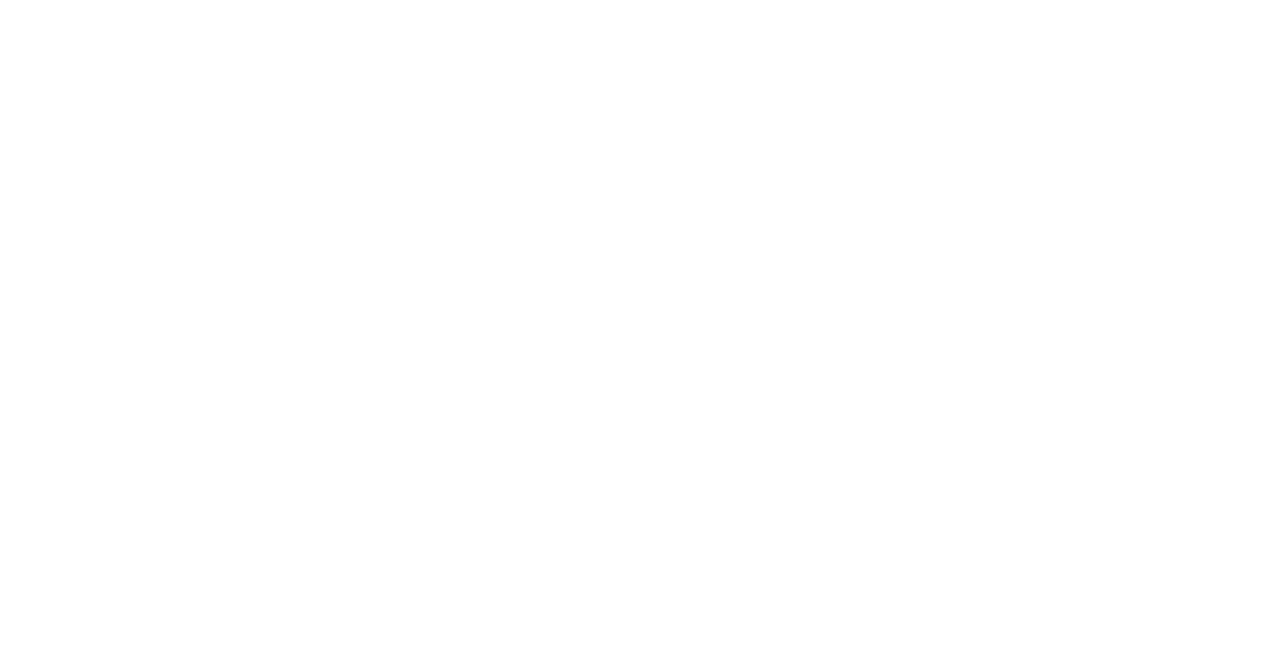
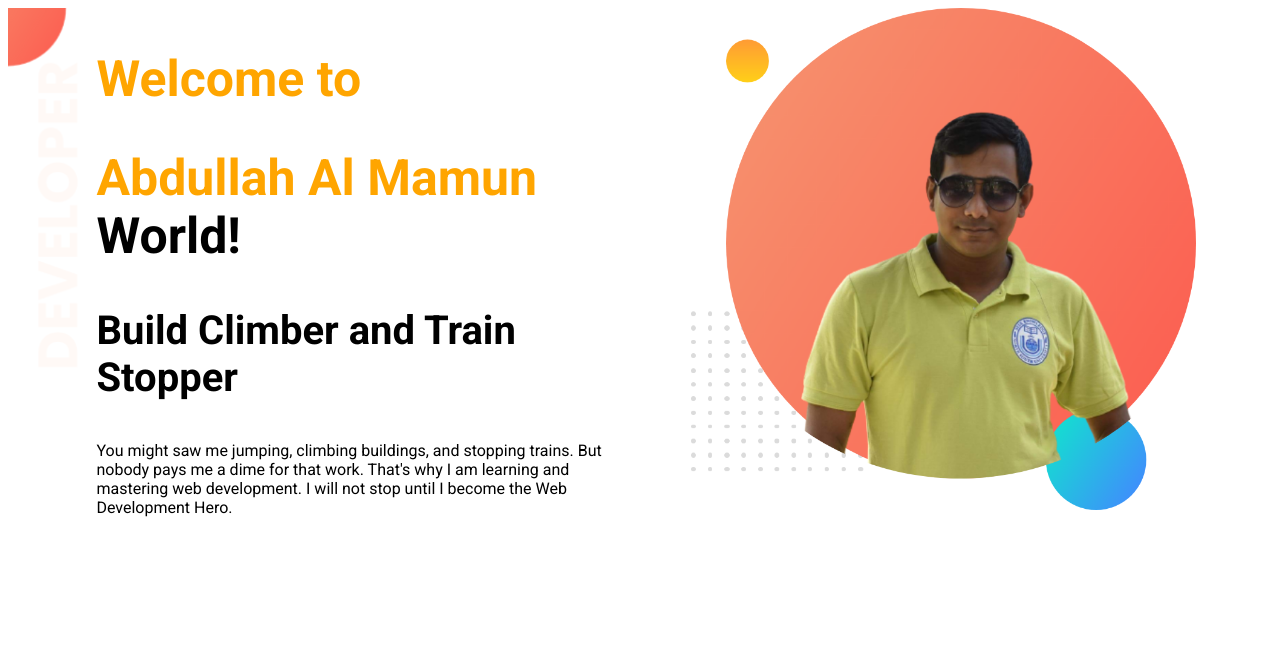
Before and after one commit to Mamun-NSU/pHero-developer-portfolio, a plain HTML site: page index.html in a window 1280 px wide. Drawn offline with Linux system fonts and the light colour scheme.

Commit message:
banner section updated

```diff
--- a/index.html
+++ b/index.html
@@ -1,13 +1,34 @@
 <!DOCTYPE html>
 <html lang="en">
-<head>
-    <meta charset="UTF-8">
-    <meta http-equiv="X-UA-Compatible" content="IE=edge">
-    <meta name="viewport" content="width=device-width, initial-scale=1.0">
+  <head>
+    <meta charset="UTF-8" />
+    <meta http-equiv="X-UA-Compatible" content="IE=edge" />
+    <meta name="viewport" content="width=device-width, initial-scale=1.0" />
     <title>Mamun's portfolio</title>
-    <link rel="stylesheet" href="style.css">
-</head>
-<body>
-
-</body>
+    <link rel="preconnect" href="https://fonts.googleapis.com" />
+    <link rel="preconnect" href="https://fonts.gstatic.com" crossorigin />
+    <link
+      href="https://fonts.googleapis.com/css2?family=Roboto:wght@300;400;700;900&display=swap"
+      rel="stylesheet"
+    />
+    <link rel="stylesheet" href="style.css" />
+  </head>
+  <body>
+    <section class="banner">
+      <div class="half-width">
+        <h1><span>Welcome to</span></h1>
+        <h1><span>Abdullah Al Mamun</span> World!</h1>
+        <h3>Build Climber and Train Stopper</h3>
+        <p>
+          You might saw me jumping, climbing buildings, and stopping trains. But
+          nobody pays me a dime for that work. That's why I am learning and
+          mastering web development. I will not stop until I become the Web
+          Development Hero.
+        </p>
+      </div>
+      <div class="half-width">
+        <img src="images/updatePhoto.png" alt="Mamun's Photo" />
+      </div>
+    </section>
+  </body>
 </html>
--- a/style.css
+++ b/style.css
@@ -0,0 +1,29 @@
+body {
+  font-family: "Roboto", sans-serif;
+}
+section {
+  height: 500px;
+  padding-bottom: 150px;
+}
+.banner {
+  background-image: url("images/top-banner.png");
+  background-repeat: no-repeat;
+}
+.half-width {
+  width: 40%;
+  float: left;
+  margin-left: 5%;
+  padding-left: 2%;
+}
+h1 {
+  font-size: 50px;
+}
+h1 span {
+  color: orange;
+}
+h3 {
+  font-size: 40px;
+}
+.half-width img {
+  width: 100%;
+}
```
Also changed, not shown: images/dream-bg.png (added), images/exp-bg.png (added), images/jhankar.png (added), images/jhankar2.png (added), images/my-bg.png (added), images/my-bg2.png (added), images/top-banner.png (added), images/updatePhoto.png (added).
